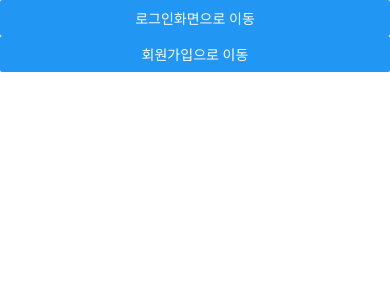
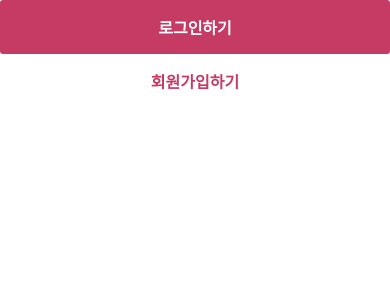
Before and after one commit to mgeekim/react-native-app, a React Native app in the folder app/front/: screen / in a window 390 px wide. Shown: the top 300 px of the page. Built offline with nearby package versions, Linux system fonts and the light colour scheme.

Commit message:
[3-0] Add CustomButton component

```diff
--- /dev/null
+++ b/app/front/src/components/CustomBotton.tsx
@@ -0,0 +1,58 @@
+import React from 'react';
+import {Pressable, StyleSheet, Text, View} from 'react-native';
+
+interface CustomBottonProps {
+  label: string;
+  variant?: 'filled' | 'outlined';
+  size?: 'large' | 'medium';
+}
+
+function CustomBotton({
+  label,
+  variant = 'filled',
+  size = 'large',
+}: CustomBottonProps) {
+  return (
+    <Pressable style={[styles.container, styles[variant], styles[size]]}>
+      <Text style={[styles.text, styles[`${variant}Text`]]}>{label}</Text>
+    </Pressable>
+  );
+}
+
+const styles = StyleSheet.create({
+  container: {
+    borderRadius: 3,
+    justifyContent: 'center',
+  },
+  filled: {
+    backgroundColor: '#C63B64',
+  },
+  outlined: {
+    borderColor: '#C63B64',
+    borderWith: 1,
+  },
+  large: {
+    width: '100%',
+    paddingVertical: 15,
+    alignItems: 'center',
+    justifyContent: 'center',
+  },
+  medium: {
+    width: '50%',
+    paddingVertical: 12,
+    alignItems: 'center',
+    justifyContent: 'center',
+  },
+  text: {
+    fontSize: 16,
+    fontWeight: '700',
+  },
+  filledText: {
+    color: 'white',
+  },
+  outlinedText: {
+    color: '#C63B64',
+  },
+});
+
+export default CustomBotton;
--- a/app/front/src/screens/auth/AuthHomScreen.tsx
+++ b/app/front/src/screens/auth/AuthHomScreen.tsx
@@ -4,6 +4,7 @@ import {SafeAreaView} from 'react-native-safe-area-context';
 import {AuthStackParamList} from '../../navigations/stack/AuthStackNavigator';
 import {StackScreenProps} from '@react-navigation/stack';
 import {authNavigations} from '../../constants';
+import CustomBotton from '../../components/CustomBotton';
 
 type AuthHomeScreenProps = StackScreenProps<
   AuthStackParamList,
@@ -14,16 +15,19 @@ function AuthHomScreen({navigation}: AuthHomeScreenProps) {
   return (
     <SafeAreaView>
       <View>
-        <Button
-          title="로그인화면으로 이동"
-          onPress={() => {
-            navigation.navigate(authNavigations.LOGIN);
-          }}></Button>
-        <Button
-          title="회원가입으로 이동"
-          onPress={() => {
-            navigation.navigate(authNavigations.SIGNUP);
-          }}></Button>
+        <CustomBotton
+          label="로그인하기"
+          // onPress={() => {
+          //   navigation.navigate(authNavigations.LOGIN);
+          // }}>
+        />
+        <CustomBotton
+          label="회원가입하기"
+          variant="outlined"
+          // onPress={() => {
+          //   navigation.navigate(authNavigations.SIGNUP);
+          // }}>
+        />
       </View>
     </SafeAreaView>
   );
```
